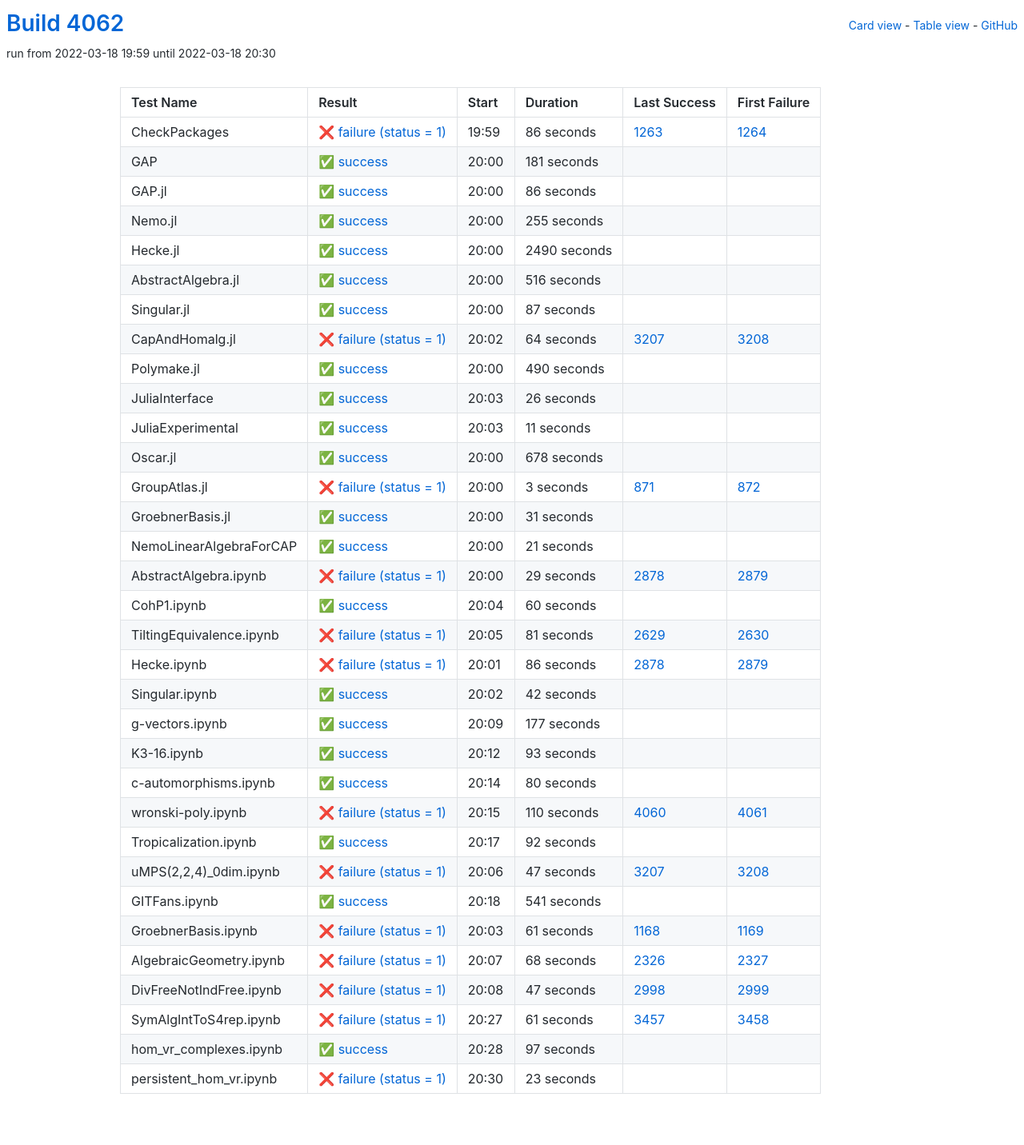
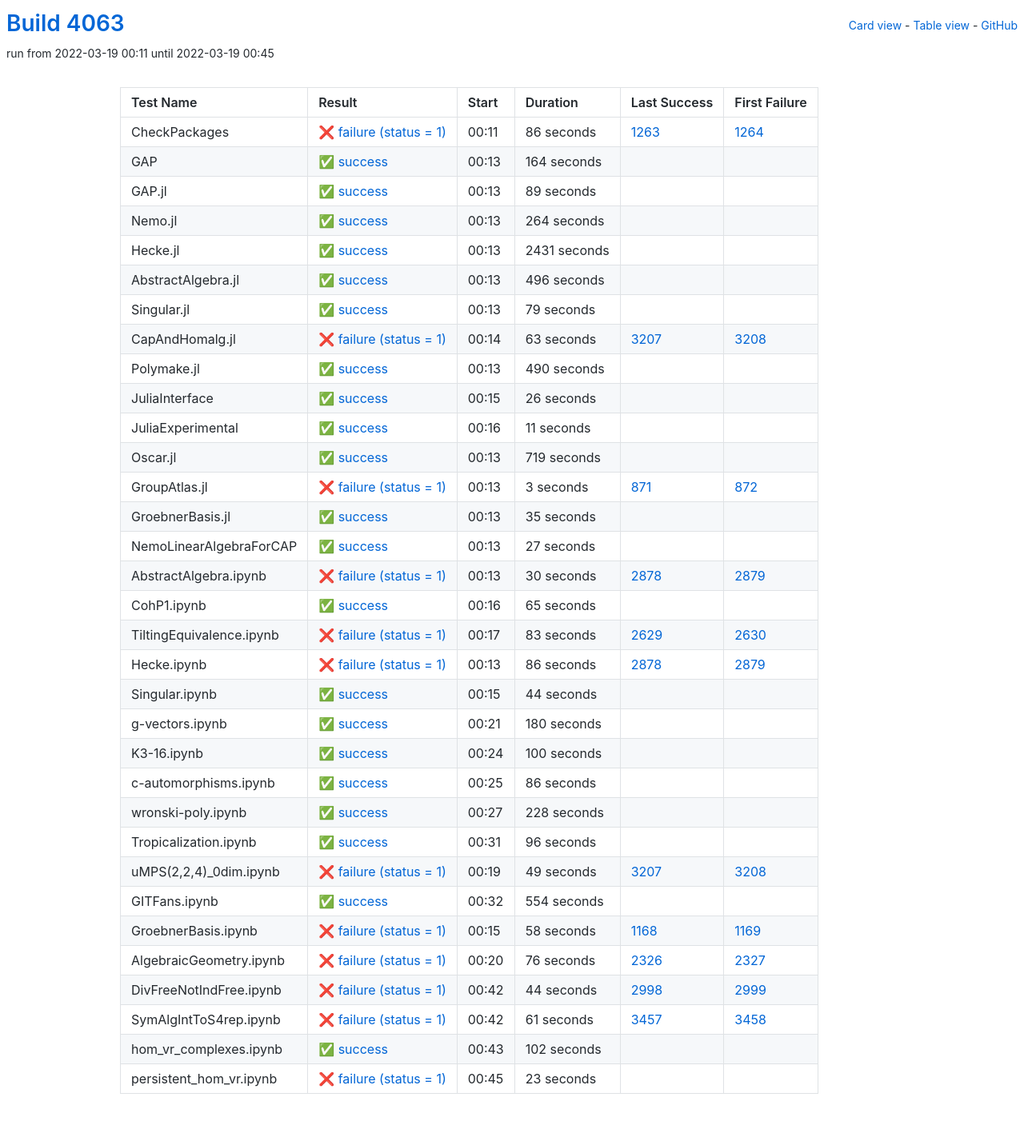
Before and after one commit to oscar-system/oscar-ci-status-stable, a Jekyll site: the page built from table.html, in a window 1280 px wide. Shown: the whole page at 80% size. Built offline with Jekyll 4.4.1, drawn with Linux system fonts in a browser that asks for light colours.

Commit message:
Build #4063

```diff
--- a/_data/ci.yml
+++ b/_data/ci.yml
@@ -1,6 +1,6 @@
 ---
-build: 4062
-build_url: https://oscarci.mathematik.uni-kl.de/job/oscar-stable/4062/
+build: 4063
+build_url: https://oscarci.mathematik.uni-kl.de/job/oscar-stable/4063/
 job: oscar-stable
 organization: oscar-system
 repo: oscar-ci-status-stable
@@ -8,8 +8,8 @@ repourl: https://github.com/oscar-system/oscar-ci-status-stable
 tests:
 - name: CheckPackages
   id: checkpackages
-  log: https://oscarci.mathematik.uni-kl.de/job/oscar-stable/4062/artifact/logs/build-4062/CheckPackages.log
-  start: 2022-03-18 19:59
+  log: https://oscarci.mathematik.uni-kl.de/job/oscar-stable/4063/artifact/logs/build-4063/CheckPackages.log
+  start: 2022-03-19 00:11
   success: false
   exitcode: 1
   status: failure
@@ -20,92 +20,92 @@ tests:
   first_failure_url: https://oscarci.mathematik.uni-kl.de/job/oscar-stable/1264/
 - name: GAP
   id: gap
-  log: https://oscarci.mathematik.uni-kl.de/job/oscar-stable/4062/artifact/logs/build-4062/GAP.log
-  start: 2022-03-18 20:00
+  log: https://oscarci.mathematik.uni-kl.de/job/oscar-stable/4063/artifact/logs/build-4063/GAP.log
+  start: 2022-03-19 00:13
   success: true
   exitcode: 0
   status: success
-  duration: 181
+  duration: 164
   last_success: false
   last_success_url:
   first_failure: false
   first_failure_url:
 - name: GAP.jl
   id: gap-jl
-  log: https://oscarci.mathematik.uni-kl.de/job/oscar-stable/4062/artifact/logs/build-4062/GAP.jl.log
-  start: 2022-03-18 20:00
+  log: https://oscarci.mathematik.uni-kl.de/job/oscar-stable/4063/artifact/logs/build-4063/GAP.jl.log
+  start: 2022-03-19 00:13
   success: true
   exitcode: 0
   status: success
-  duration: 86
+  duration: 89
   last_success: false
   last_success_url:
   first_failure: false
   first_failure_url:
 - name: Nemo.jl
   id: nemo-jl
-  log: https://oscarci.mathematik.uni-kl.de/job/oscar-stable/4062/artifact/logs/build-4062/Nemo.jl.log
-  start: 2022-03-18 20:00
+  log: https://oscarci.mathematik.uni-kl.de/job/oscar-stable/4063/artifact/logs/build-4063/Nemo.jl.log
+  start: 2022-03-19 00:13
   success: true
   exitcode: 0
   status: success
-  duration: 255
+  duration: 264
   last_success: false
   last_success_url:
   first_failure: false
   first_failure_url:
 - name: Hecke.jl
   id: hecke-jl
-  log: https://oscarci.mathematik.uni-kl.de/job/oscar-stable/4062/artifact/logs/build-4062/Hecke.jl.log
-  start: 2022-03-18 20:00
+  log: https://oscarci.mathematik.uni-kl.de/job/oscar-stable/4063/artifact/logs/build-4063/Hecke.jl.log
+  start: 2022-03-19 00:13
   success: true
   exitcode: 0
   status: success
-  duration: 2490
+  duration: 2431
   last_success: false
   last_success_url:
   first_failure: false
   first_failure_url:
 - name: AbstractAlgebra.jl
   id: abstractalgebra-jl
-  log: https://oscarci.mathematik.uni-kl.de/job/oscar-stable/4062/artifact/logs/build-4062/AbstractAlgebra.jl.log
-  start: 2022-03-18 20:00
+  log: https://oscarci.mathematik.uni-kl.de/job/oscar-stable/4063/artifact/logs/build-4063/AbstractAlgebra.jl.log
+  start: 2022-03-19 00:13
   success: true
   exitcode: 0
   status: success
-  duration: 516
+  duration: 496
   last_success: false
   last_success_url:
   first_failure: false
   first_failure_url:
 - name: Singular.jl
   id: singular-jl
-  log: https://oscarci.mathematik.uni-kl.de/job/oscar-stable/4062/artifact/logs/build-4062/Singular.jl.log
-  start: 2022-03-18 20:00
+  log: https://oscarci.mathematik.uni-kl.de/job/oscar-stable/4063/artifact/logs/build-4063/Singular.jl.log
+  start: 2022-03-19 00:13
   success: true
   exitcode: 0
   status: success
-  duration: 87
+  duration: 79
   last_success: false
   last_success_url:
   first_failure: false
   first_failure_url:
 - name: CapAndHomalg.jl
   id: capandhomalg-jl
-  log: https://oscarci.mathematik.uni-kl.de/job/oscar-stable/4062/artifact/logs/build-4062/CapAndHomalg.jl.log
-  start: 2022-03-18 20:02
+  log: https://oscarci.mathematik.uni-kl.de/job/oscar-stable/4063/artifact/logs/build-4063/CapAndHomalg.jl.log
+  start: 2022-03-19 00:14
   success: false
   exitcode: 1
   status: failure
-  duration: 64
+  duration: 63
   last_success: 3207
   last_success_url: https://oscarci.mathematik.uni-kl.de/job/oscar-stable/3207/
   first_failure: 3208
   first_failure_url: https://oscarci.mathematik.uni-kl.de/job/oscar-stable/3208/
 - name: Polymake.jl
   id: polymake-jl
-  log: https://oscarci.mathematik.uni-kl.de/job/oscar-stable/4062/artifact/logs/build-4062/Polymake.jl.log
-  start: 2022-03-18 20:00
+  log: https://oscarci.mathematik.uni-kl.de/job/oscar-stable/4063/artifact/logs/build-4063/Polymake.jl.log
+  start: 2022-03-19 00:13
   success: true
   exitcode: 0
   status: success
@@ -116,8 +116,8 @@ tests:
   first_failure_url:
 - name: JuliaInterface
   id: juliainterface
-  log: https://oscarci.mathematik.uni-kl.de/job/oscar-stable/4062/artifact/logs/build-4062/JuliaInterface.log
-  start: 2022-03-18 20:03
+  log: https://oscarci.mathematik.uni-kl.de/job/oscar-stable/4063/artifact/logs/build-4063/JuliaInterface.log
+  start: 2022-03-19 00:15
   success: true
   exitcode: 0
   status: success
@@ -128,8 +128,8 @@ tests:
   first_failure_url:
 - name: JuliaExperimental
   id: juliaexperimental
-  log: https://oscarci.mathematik.uni-kl.de/job/oscar-stable/4062/artifact/logs/build-4062/JuliaExperimental.log
-  start: 2022-03-18 20:03
+  log: https://oscarci.mathematik.uni-kl.de/job/oscar-stable/4063/artifact/logs/build-4063/JuliaExperimental.log
+  start: 2022-03-19 00:16
   success: true
   exitcode: 0
   status: success
@@ -140,20 +140,20 @@ tests:
   first_failure_url:
 - name: Oscar.jl
   id: oscar-jl
-  log: https://oscarci.mathematik.uni-kl.de/job/oscar-stable/4062/artifact/logs/build-4062/Oscar.jl.log
-  start: 2022-03-18 20:00
+  log: https://oscarci.mathematik.uni-kl.de/job/oscar-stable/4063/artifact/logs/build-4063/Oscar.jl.log
+  start: 2022-03-19 00:13
   success: true
   exitcode: 0
   status: success
-  duration: 678
+  duration: 719
   last_success: false
   last_success_url:
   first_failure: false
   first_failure_url:
 - name: GroupAtlas.jl
   id: groupatlas-jl
-  log: https://oscarci.mathematik.uni-kl.de/job/oscar-stable/4062/artifact/logs/build-4062/GroupAtlas.jl.log
-  start: 2022-03-18 20:00
+  log: https://oscarci.mathematik.uni-kl.de/job/oscar-stable/4063/artifact/logs/build-4063/GroupAtlas.jl.log
+  start: 2022-03-19 00:13
   success: false
   exitcode: 1
   status: failure
@@ -164,68 +164,68 @@ tests:
   first_failure_url: https://oscarci.mathematik.uni-kl.de/job/oscar-stable/872/
 - name: GroebnerBasis.jl
   id: groebnerbasis-jl
-  log: https://oscarci.mathematik.uni-kl.de/job/oscar-stable/4062/artifact/logs/build-4062/GroebnerBasis.jl.log
-  start: 2022-03-18 20:00
+  log: https://oscarci.mathematik.uni-kl.de/job/oscar-stable/4063/artifact/logs/build-4063/GroebnerBasis.jl.log
+  start: 2022-03-19 00:13
   success: true
   exitcode: 0
   status: success
-  duration: 31
+  duration: 35
   last_success: false
   last_success_url:
   first_failure: false
   first_failure_url:
 - name: NemoLinearAlgebraForCAP
   id: nemolinearalgebraforcap
-  log: https://oscarci.mathematik.uni-kl.de/job/oscar-stable/4062/artifact/logs/build-4062/NemoLinearAlgebraForCAP.log
-  start: 2022-03-18 20:00
+  log: https://oscarci.mathematik.uni-kl.de/job/oscar-stable/4063/artifact/logs/build-4063/NemoLinearAlgebraForCAP.log
+  start: 2022-03-19 00:13
   success: true
   exitcode: 0
   status: success
-  duration: 21
+  duration: 27
   last_success: false
   last_success_url:
   first_failure: false
   first_failure_url:
 - name: AbstractAlgebra.ipynb
   id: abstractalgebra-ipynb
-  log: https://oscarci.mathematik.uni-kl.de/job/oscar-stable/4062/artifact/logs/build-4062/AbstractAlgebra.ipynb.log
-  start: 2022-03-18 20:00
+  log: https://oscarci.mathematik.uni-kl.de/job/oscar-stable/4063/artifact/logs/build-4063/AbstractAlgebra.ipynb.log
+  start: 2022-03-19 00:13
   success: false
   exitcode: 1
   status: failure
-  duration: 29
+  duration: 30
   last_success: 2878
   last_success_url: https://oscarci.mathematik.uni-kl.de/job/oscar-stable/2878/
   first_failure: 2879
   first_failure_url: https://oscarci.mathematik.uni-kl.de/job/oscar-stable/2879/
 - name: CohP1.ipynb
   id: cohp1-ipynb
-  log: https://oscarci.mathematik.uni-kl.de/job/oscar-stable/4062/artifact/logs/build-4062/CohP1.ipynb.log
-  start: 2022-03-18 20:04
+  log: https://oscarci.mathematik.uni-kl.de/job/oscar-stable/4063/artifact/logs/build-4063/CohP1.ipynb.log
+  start: 2022-03-19 00:16
   success: true
   exitcode: 0
   status: success
-  duration: 60
+  duration: 65
   last_success: false
   last_success_url:
   first_failure: false
   first_failure_url:
 - name: TiltingEquivalence.ipynb
   id: tiltingequivalence-ipynb
-  log: https://oscarci.mathematik.uni-kl.de/job/oscar-stable/4062/artifact/logs/build-4062/TiltingEquivalence.ipynb.log
-  start: 2022-03-18 20:05
+  log: https://oscarci.mathematik.uni-kl.de/job/oscar-stable/4063/artifact/logs/build-4063/TiltingEquivalence.ipynb.log
+  start: 2022-03-19 00:17
   success: false
   exitcode: 1
   status: failure
-  duration: 81
+  duration: 83
   last_success: 2629
   last_success_url: https://oscarci.mathematik.uni-kl.de/job/oscar-stable/2629/
   first_failure: 2630
   first_failure_url: https://oscarci.mathematik.uni-kl.de/job/oscar-stable/2630/
 - name: Hecke.ipynb
   id: hecke-ipynb
-  log: https://oscarci.mathematik.uni-kl.de/job/oscar-stable/4062/artifact/logs/build-4062/Hecke.ipynb.log
-  start: 2022-03-18 20:01
+  log: https://oscarci.mathematik.uni-kl.de/job/oscar-stable/4063/artifact/logs/build-4063/Hecke.ipynb.log
+  start: 2022-03-19 00:13
   success: false
   exitcode: 1
   status: failure
@@ -236,140 +236,140 @@ tests:
   first_failure_url: https://oscarci.mathematik.uni-kl.de/job/oscar-stable/2879/
 - name: Singular.ipynb
   id: singular-ipynb
-  log: https://oscarci.mathematik.uni-kl.de/job/oscar-stable/4062/artifact/logs/build-4062/Singular.ipynb.log
-  start: 2022-03-18 20:02
+  log: https://oscarci.mathematik.uni-kl.de/job/oscar-stable/4063/artifact/logs/build-4063/Singular.ipynb.log
+  start: 2022-03-19 00:15
   success: true
   exitcode: 0
   status: success
-  duration: 42
+  duration: 44
   last_success: false
   last_success_url:
   first_failure: false
   first_failure_url:
 - name: g-vectors.ipynb
   id: g-vectors-ipynb
-  log: https://oscarci.mathematik.uni-kl.de/job/oscar-stable/4062/artifact/logs/build-4062/g-vectors.ipynb.log
-  start: 2022-03-18 20:09
+  log: https://oscarci.mathematik.uni-kl.de/job/oscar-stable/4063/artifact/logs/build-4063/g-vectors.ipynb.log
+  start: 2022-03-19 00:21
   success: true
   exitcode: 0
   status: success
-  duration: 177
+  duration: 180
   last_success: false
   last_success_url:
   first_failure: false
   first_failure_url:
 - name: K3-16.ipynb
   id: k3-16-ipynb
-  log: https://oscarci.mathematik.uni-kl.de/job/oscar-stable/4062/artifact/logs/build-4062/K3-16.ipynb.log
-  start: 2022-03-18 20:12
+  log: https://oscarci.mathematik.uni-kl.de/job/oscar-stable/4063/artifact/logs/build-4063/K3-16.ipynb.log
+  start: 2022-03-19 00:24
   success: true
   exitcode: 0
   status: success
-  duration: 93
+  duration: 100
   last_success: false
   last_success_url:
   first_failure: false
   first_failure_url:
 - name: c-automorphisms.ipynb
   id: c-automorphisms-ipynb
-  log: https://oscarci.mathematik.uni-kl.de/job/oscar-stable/4062/artifact/logs/build-4062/c-automorphisms.ipynb.log
-  start: 2022-03-18 20:14
+  log: https://oscarci.mathematik.uni-kl.de/job/oscar-stable/4063/artifact/logs/build-4063/c-automorphisms.ipynb.log
+  start: 2022-03-19 00:25
   success: true
   exitcode: 0
   status: success
-  duration: 80
+  duration: 86
   last_success: false
   last_success_url:
   first_failure: false
   first_failure_url:
 - name: wronski-poly.ipynb
   id: wronski-poly-ipynb
-  log: https://oscarci.mathematik.uni-kl.de/job/oscar-stable/4062/artifact/logs/build-4062/wronski-poly.ipynb.log
-  start: 2022-03-18 20:15
-  success: false
-  exitcode: 1
-  status: failure
-  duration: 110
-  last_success: 4060
-  last_success_url: https://oscarci.mathematik.uni-kl.de/job/oscar-stable/4060/
-  first_failure: 4061
-  first_failure_url: https://oscarci.mathematik.uni-kl.de/job/oscar-stable/4061/
-- name: Tropicalization.ipynb
-  id: tropicalization-ipynb
-  log: https://oscarci.mathematik.uni-kl.de/job/oscar-stable/4062/artifact/logs/build-4062/Tropicalization.ipynb.log
-  start: 2022-03-18 20:17
+  log: https://oscarci.mathematik.uni-kl.de/job/oscar-stable/4063/artifact/logs/build-4063/wronski-poly.ipynb.log
+  start: 2022-03-19 00:27
   success: true
   exitcode: 0
   status: success
-  duration: 92
+  duration: 228
+  last_success: false
+  last_success_url:
+  first_failure: false
+  first_failure_url:
+- name: Tropicalization.ipynb
+  id: tropicalization-ipynb
+  log: https://oscarci.mathematik.uni-kl.de/job/oscar-stable/4063/artifact/logs/build-4063/Tropicalization.ipynb.log
+  start: 2022-03-19 00:31
+  success: true
+  exitcode: 0
+  status: success
+  duration: 96
   last_success: false
   last_success_url:
   first_failure: false
   first_failure_url:
 - name: uMPS(2,2,4)_0dim.ipynb
   id: umps-2-2-4-0dim-ipynb
-  log: https://oscarci.mathematik.uni-kl.de/job/oscar-stable/4062/artifact/logs/build-4062/uMPS-2-2-4-_0dim.ipynb.log
-  start: 2022-03-18 20:06
+  log: https://oscarci.mathematik.uni-kl.de/job/oscar-stable/4063/artifact/logs/build-4063/uMPS-2-2-4-_0dim.ipynb.log
+  start: 2022-03-19 00:19
   success: false
   exitcode: 1
   status: failure
-  duration: 47
+  duration: 49
   last_success: 3207
   last_success_url: https://oscarci.mathematik.uni-kl.de/job/oscar-stable/3207/
   first_failure: 3208
   first_failure_url: https://oscarci.mathematik.uni-kl.de/job/oscar-stable/3208/
 - name: GITFans.ipynb
   id: gitfans-ipynb
-  log: https://oscarci.mathematik.uni-kl.de/job/oscar-stable/4062/artifact/logs/build-4062/GITFans.ipynb.log
-  start: 2022-03-18 20:18
+  log: https://oscarci.mathematik.uni-kl.de/job/oscar-stable/4063/artifact/logs/build-4063/GITFans.ipynb.log
+  start: 2022-03-19 00:32
   success: true
   exitcode: 0
   status: success
-  duration: 541
+  duration: 554
   last_success: false
   last_success_url:
   first_failure: false
   first_failure_url:
 - name: GroebnerBasis.ipynb
   id: groebnerbasis-ipynb
-  log: https://oscarci.mathematik.uni-kl.de/job/oscar-stable/4062/artifact/logs/build-4062/GroebnerBasis.ipynb.log
-  start: 2022-03-18 20:03
+  log: https://oscarci.mathematik.uni-kl.de/job/oscar-stable/4063/artifact/logs/build-4063/GroebnerBasis.ipynb.log
+  start: 2022-03-19 00:15
   success: false
   exitcode: 1
   status: failure
-  duration: 61
+  duration: 58
   last_success: 1168
   last_success_url: https://oscarci.mathematik.uni-kl.de/job/oscar-stable/1168/
   first_failure: 1169
   first_failure_url: https://oscarci.mathematik.uni-kl.de/job/oscar-stable/1169/
 - name: AlgebraicGeometry.ipynb
   id: algebraicgeometry-ipynb
-  log: https://oscarci.mathematik.uni-kl.de/job/oscar-stable/4062/artifact/logs/build-4062/AlgebraicGeometry.ipynb.log
-  start: 2022-03-18 20:07
+  log: https://oscarci.mathematik.uni-kl.de/job/oscar-stable/4063/artifact/logs/build-4063/AlgebraicGeometry.ipynb.log
+  start: 2022-03-19 00:20
   success: false
   exitcode: 1
   status: failure
-  duration: 68
+  duration: 76
   last_success: 2326
   last_success_url: https://oscarci.mathematik.uni-kl.de/job/oscar-stable/2326/
   first_failure: 2327
   first_failure_url: https://oscarci.mathematik.uni-kl.de/job/oscar-stable/2327/
 - name: DivFreeNotIndFree.ipynb
   id: divfreenotindfree-ipynb
-  log: https://oscarci.mathematik.uni-kl.de/job/oscar-stable/4062/artifact/logs/build-4062/DivFreeNotIndFree.ipynb.log
-  start: 2022-03-18 20:08
+  log: https://oscarci.mathematik.uni-kl.de/job/oscar-stable/4063/artifact/logs/build-4063/DivFreeNotIndFree.ipynb.log
+  start: 2022-03-19 00:42
   success: false
   exitcode: 1
   status: failure
-  duration: 47
+  duration: 44
   last_success: 2998
   last_success_url: https://oscarci.mathematik.uni-kl.de/job/oscar-stable/2998/
   first_failure: 2999
   first_failure_url: https://oscarci.mathematik.uni-kl.de/job/oscar-stable/2999/
 - name: SymAlgIntToS4rep.ipynb
   id: symalginttos4rep-ipynb
-  log: https://oscarci.mathematik.uni-kl.de/job/oscar-stable/4062/artifact/logs/build-4062/SymAlgIntToS4rep.ipynb.log
-  start: 2022-03-18 20:27
+  log: https://oscarci.mathematik.uni-kl.de/job/oscar-stable/4063/artifact/logs/build-4063/SymAlgIntToS4rep.ipynb.log
+  start: 2022-03-19 00:42
   success: false
   exitcode: 1
   status: failure
@@ -380,20 +380,20 @@ tests:
   first_failure_url: https://oscarci.mathematik.uni-kl.de/job/oscar-stable/3458/
 - name: hom_vr_complexes.ipynb
   id: hom-vr-complexes-ipynb
-  log: https://oscarci.mathematik.uni-kl.de/job/oscar-stable/4062/artifact/logs/build-4062/hom_vr_complexes.ipynb.log
-  start: 2022-03-18 20:28
+  log: https://oscarci.mathematik.uni-kl.de/job/oscar-stable/4063/artifact/logs/build-4063/hom_vr_complexes.ipynb.log
+  start: 2022-03-19 00:43
   success: true
   exitcode: 0
   status: success
-  duration: 97
+  duration: 102
   last_success: false
   last_success_url:
   first_failure: false
   first_failure_url:
 - name: persistent_hom_vr.ipynb
   id: persistent-hom-vr-ipynb
-  log: https://oscarci.mathematik.uni-kl.de/job/oscar-stable/4062/artifact/logs/build-4062/persistent_hom_vr.ipynb.log
-  start: 2022-03-18 20:30
+  log: https://oscarci.mathematik.uni-kl.de/job/oscar-stable/4063/artifact/logs/build-4063/persistent_hom_vr.ipynb.log
+  start: 2022-03-19 00:45
   success: false
   exitcode: 1
   status: failure
```
Also changed, not shown: README.md.
